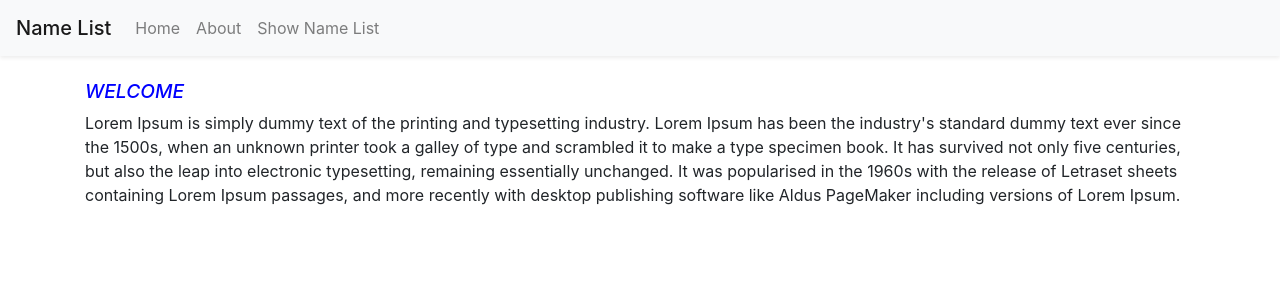
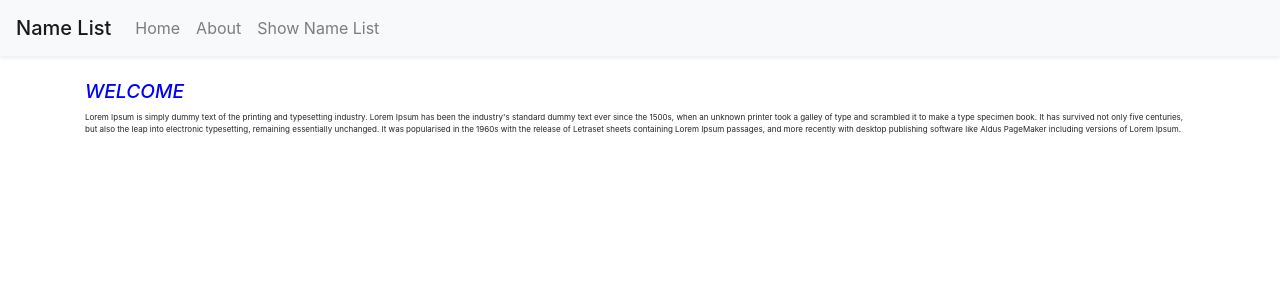
Before and after one commit to Audarilanka/RandomUserOnline-React-App, a React (Create React App) app: page /home in a window 1280 px wide. Shown: the top 300 px of the page. Built offline with nearby package versions, Linux system fonts and the light colour scheme.

Commit message:
ramdom user css

```diff
--- a/src/components/pages/Home/Home.css
+++ b/src/components/pages/Home/Home.css
@@ -4,4 +4,5 @@
   font-style: italic;
 }
 .para {
+  font-size: 50%;
 }
```
